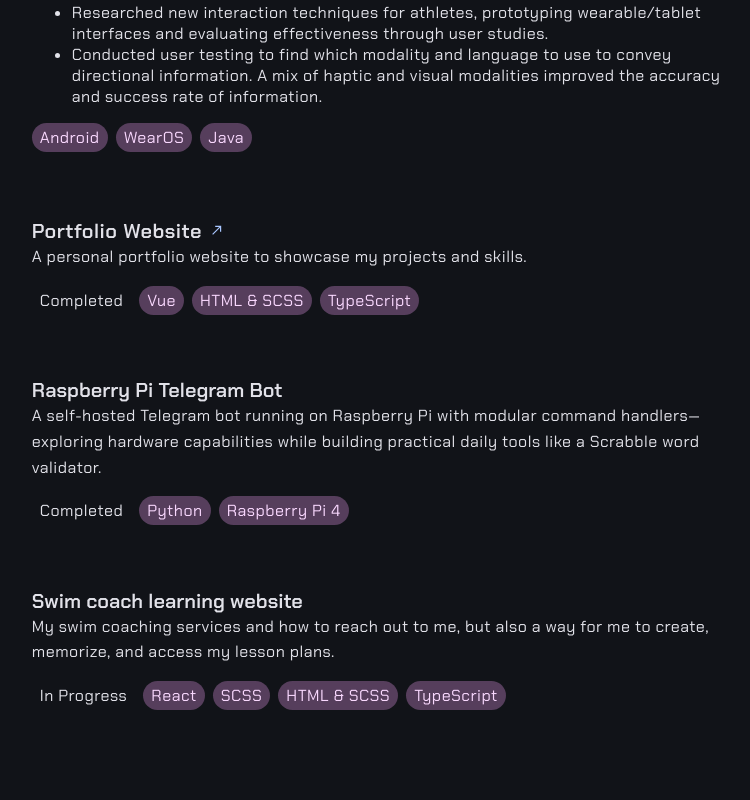
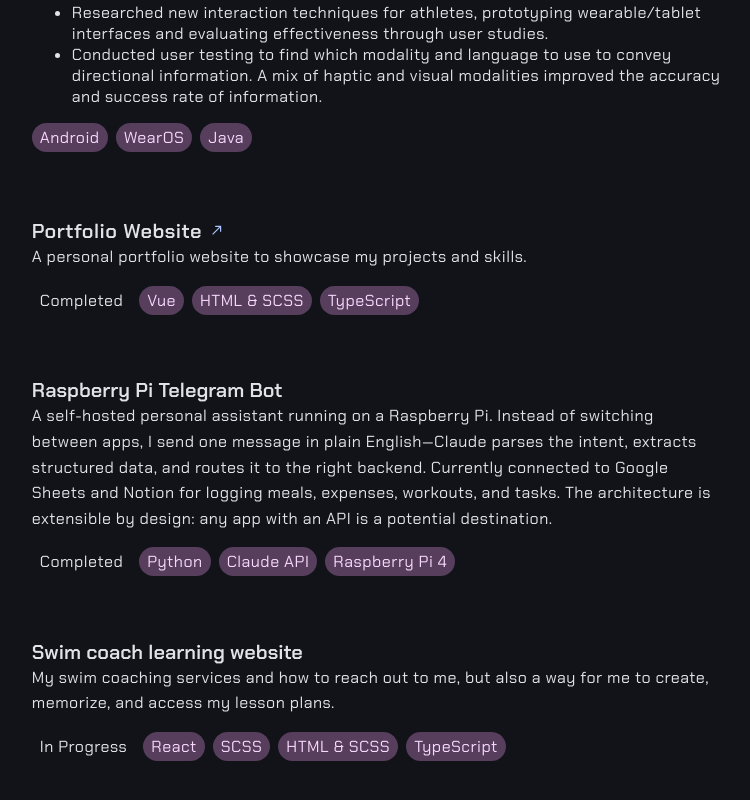
Before and after one commit to AlexGreau/Portfolio, a Vue app: page / in a window 1280 px wide. Shown: the part 2013-2813 px from the top of the page, without its empty margins (517-1267 px from the left). Before the commit the page ends 2764 px from the top, so only its background shows below. Built offline with nearby package versions, Linux system fonts and the light colour scheme.

Commit message:
feat: added personal assistant description

```diff
--- a/src/model/Tech.ts
+++ b/src/model/Tech.ts
@@ -33,4 +33,5 @@ export enum TechName {
   DOCKER = 'Docker',
   PYTHON = 'Python',
   RASPBERRY_PI = 'Raspberry Pi 4',
+  CLAUDE_API = 'Claude API',
 }
--- a/src/views/HomeView.vue
+++ b/src/views/HomeView.vue
@@ -153,10 +153,10 @@ const projects = ref<Array<Project>>([
   {
     id: 2,
     name: 'Raspberry Pi Telegram Bot',
-    techStack: [TechName.PYTHON, TechName.RASPBERRY_PI],
+    techStack: [TechName.PYTHON, TechName.CLAUDE_API, TechName.RASPBERRY_PI],
     status: Status.COMPLETED,
     description:
-      'A self-hosted Telegram bot running on Raspberry Pi with modular command handlers—exploring hardware capabilities while building practical daily tools like a Scrabble word validator.',
+      'A self-hosted personal assistant running on a Raspberry Pi. Instead of switching between apps, I send one message in plain English—Claude parses the intent, extracts structured data, and routes it to the right backend. Currently connected to Google Sheets and Notion for logging meals, expenses, workouts, and tasks. The architecture is extensible by design: any app with an API is a potential destination.',
     image: '../assets/img/task-manager.png',
     link: '',
   },
```
